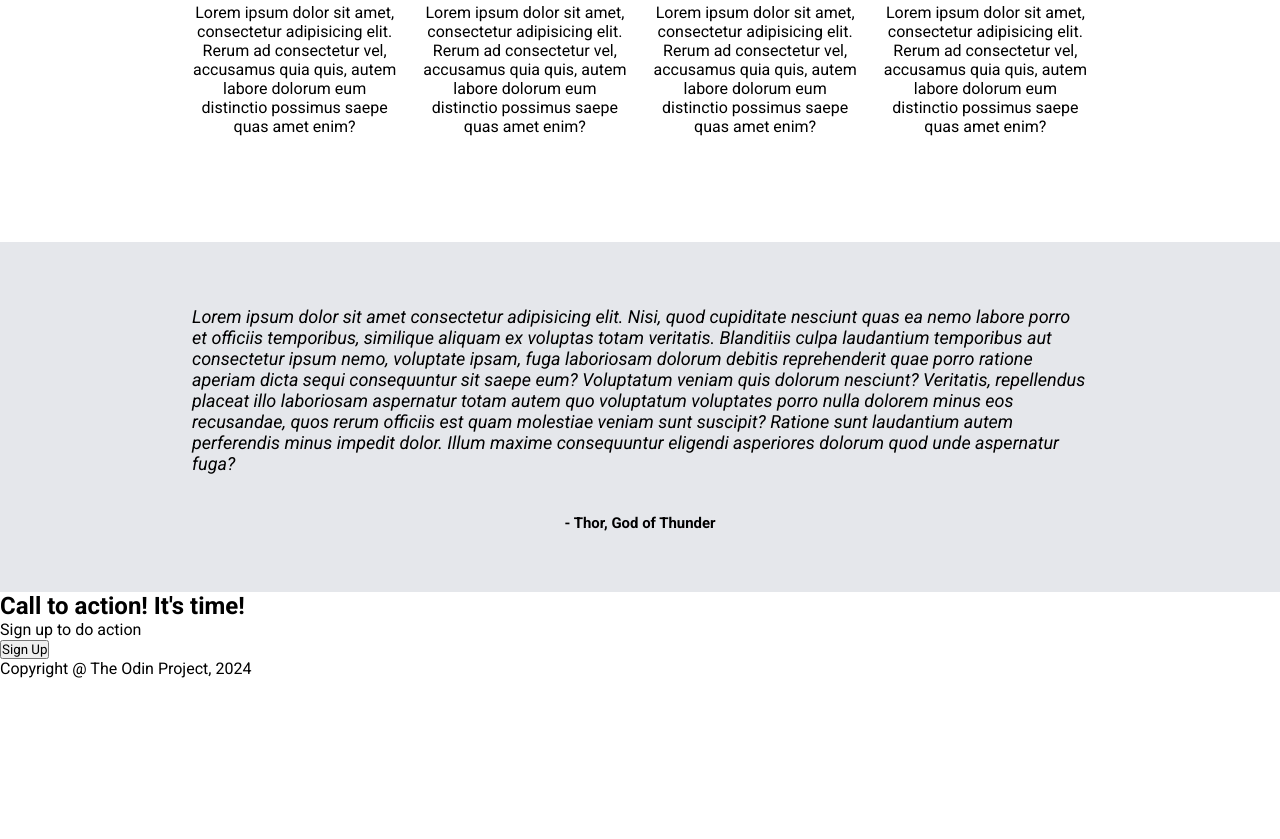
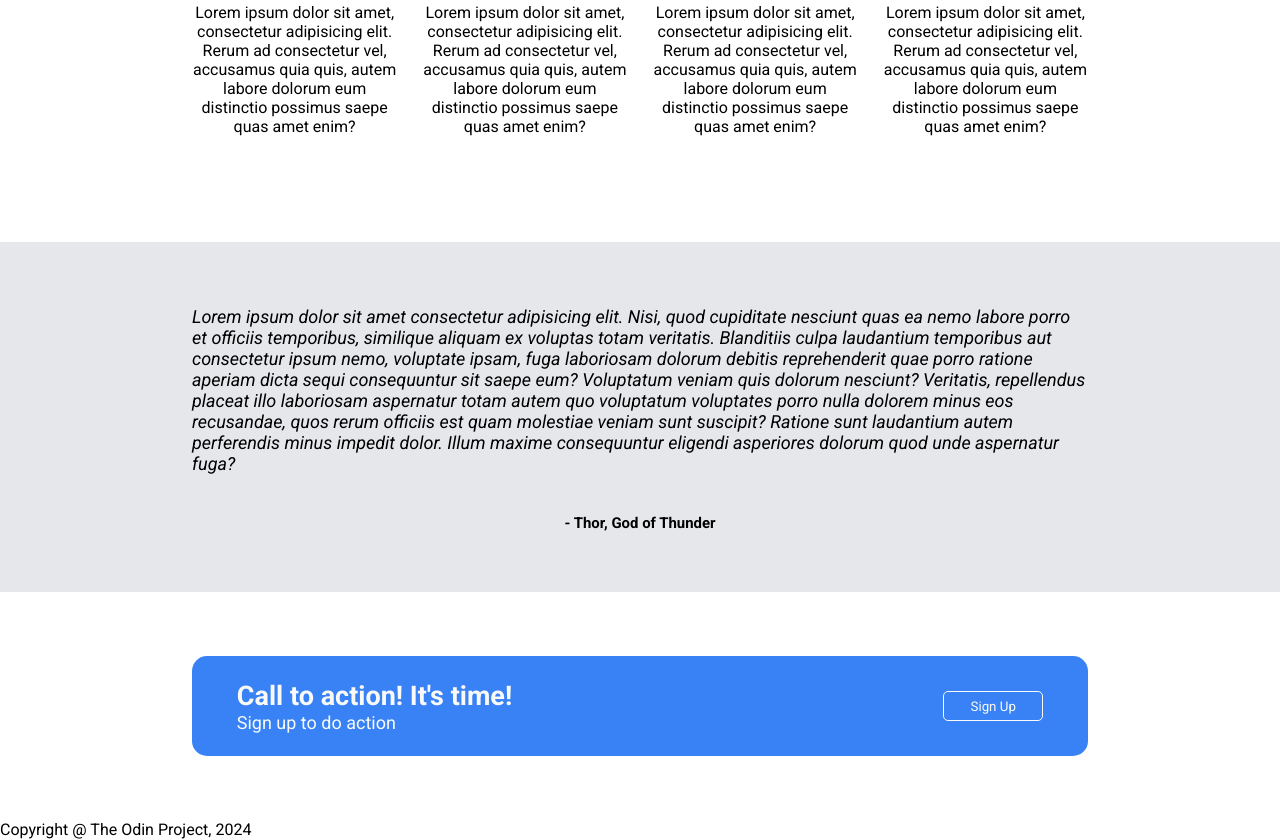
Before and after one commit to kamihatsu/Landing-Page, a plain HTML site: page index.html in a window 1280 px wide. Shown: the part 839-1678 px from the top of the page. Before the commit the page ends 1517 px from the top, so only its background shows below. Drawn offline with Linux system fonts and the light colour scheme.

Commit message:
create cta section

```diff
--- a/index.html
+++ b/index.html
@@ -65,11 +65,13 @@
     </section>
     <section class="cta">
         <div class="wrapper">
-            <div class="cta-text">
-                <h2>Call to action! It's time!</h2>
-                <p>Sign up to do action</p>
+            <div class="cta-block">
+                <div class="cta-text">
+                    <h2>Call to action! It's time!</h2>
+                    <p>Sign up to do action</p>
+                </div>
+                <button>Sign Up</button>
             </div>
-            <button>Sign Up</button>
         </div>
     </section>
     <footer>
--- a/style.css
+++ b/style.css
@@ -137,3 +137,28 @@ header nav{
 .quote .h5{
     text-align: right;
 }
+
+.cta {
+    padding: 5% 15%;
+}
+
+.cta-block{
+    background-color: #3882f6;
+    color: #f9faf8;
+    font-size: 18px;
+    border-radius: 15px;
+    display: flex;
+    align-items: center;
+    justify-content: space-between;
+    height: 100px;
+    padding: 5% 5%;
+}
+
+.cta-block button{
+    border: 1px solid #f9faf8;
+    color: #f9faf8;
+    background-color: #3882f6;
+    border-radius: 5px;
+    height: 30px;
+    width: 100px;
+}
```
